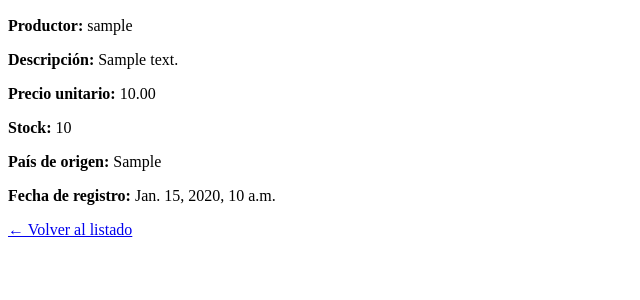
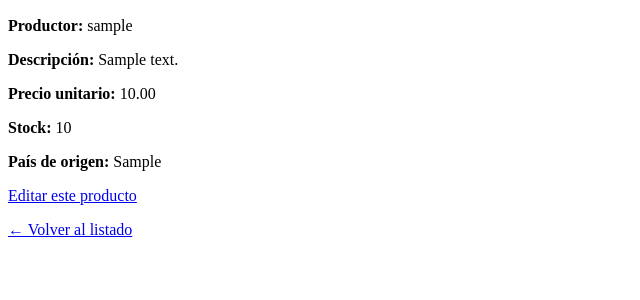
Before and after one commit to gcarrillov/Puerto-Cosecha, a Django app: page /producto/1/ in a window 1280 px wide. Shown: the part 158-458 px from the top of the page, without its empty margins (0-640 px from the left). Run offline with Django 5.2, Linux system fonts and the light colour scheme; a user stored in the database is signed in; tables that the repository leaves empty hold one stand-in row (values such as "Sample post").

Commit message:
agregando mejoras para los templates (parte del desarrollo y corroboracion del backend

```diff
--- a/productos/urls.py
+++ b/productos/urls.py
@@ -1,7 +1,14 @@
 from django.urls import path
-from .views import lista_productos, detalle_producto
+from .views import (
+    lista_productos,
+    detalle_producto,
+    crear_producto,
+    editar_producto,
+)
 
 urlpatterns = [
     path('', lista_productos, name='lista_productos'),
     path('producto/<int:pk>/', detalle_producto, name='detalle_producto'),
+    path('producto/nuevo/', crear_producto, name='crear_producto'),
+    path('producto/<int:pk>/editar/', editar_producto, name='editar_producto'),
 ]
--- a/productos/views.py
+++ b/productos/views.py
@@ -1,10 +1,73 @@
-from django.shortcuts import render, get_object_or_404
+from django.shortcuts import render, get_object_or_404, redirect
+from django.contrib.auth.decorators import login_required
+from django.http import HttpResponseForbidden
+
 from .models import Producto
+from .forms import ProductoForm
+
 
 def lista_productos(request):
+    """
+    Lista pública de productos.
+    """
     productos = Producto.objects.all()
     return render(request, 'productos/lista.html', {'productos': productos})
 
+
 def detalle_producto(request, pk):
+    """
+    Detalle de un producto individual.
+    """
     producto = get_object_or_404(Producto, pk=pk)
     return render(request, 'productos/detalle.html', {'producto': producto})
+
+
+def es_productor(user):
+    """
+    Helper para verificar si el usuario autenticado es productor.
+    """
+    return hasattr(user, 'perfil') and user.perfil.rol == 'productor'
+
+
+@login_required
+def crear_producto(request):
+    """
+    Vista para que un productor cree un nuevo producto.
+    """
+    if not es_productor(request.user):
+        return HttpResponseForbidden("No tienes permiso para crear productos.")
+
+    if request.method == 'POST':
+        form = ProductoForm(request.POST)
+        if form.is_valid():
+            producto = form.save(commit=False)
+            # Asignamos el productor desde el perfil del usuario logueado
+            producto.productor = request.user.perfil
+            producto.save()
+            return redirect('lista_productos')
+    else:
+        form = ProductoForm()
+
+    return render(request, 'productos/form.html', {'form': form, 'accion': 'Crear'})
+
+
+@login_required
+def editar_producto(request, pk):
+    """
+    Vista para que un productor edite SOLO sus propios productos.
+    """
+    producto = get_object_or_404(Producto, pk=pk)
+
+    # Solo el productor dueño puede editarlo
+    if not es_productor(request.user) or producto.productor != request.user.perfil:
+        return HttpResponseForbidden("No tienes permiso para editar este producto.")
+
+    if request.method == 'POST':
+        form = ProductoForm(request.POST, instance=producto)
+        if form.is_valid():
+            form.save()
+            return redirect('detalle_producto', pk=producto.pk)
+    else:
+        form = ProductoForm(instance=producto)
+
+    return render(request, 'productos/form.html', {'form': form, 'accion': 'Editar'})
--- a/templates/productos/detalle.html
+++ b/templates/productos/detalle.html
@@ -10,7 +10,12 @@
 <p><strong>Precio unitario:</strong> {{ producto.precio_unitario }}</p>
 <p><strong>Stock:</strong> {{ producto.stock }}</p>
 <p><strong>País de origen:</strong> {{ producto.pais_origen }}</p>
-<p><strong>Fecha de registro:</strong> {{ producto.fecha_registro }}</p>
+
+{% if user.is_authenticated and user.perfil == producto.productor %}
+    <p>
+        <a href="{% url 'editar_producto' producto.pk %}">Editar este producto</a>
+    </p>
+{% endif %}
 
 <a href="{% url 'lista_productos' %}">← Volver al listado</a>
 {% endblock %}
--- a/templates/productos/lista.html
+++ b/templates/productos/lista.html
@@ -6,6 +6,10 @@
 <h2>Productos disponibles</h2>
 
 <ul>
+    {% if user.is_authenticated and user.perfil.rol == 'productor' %}
+    <p><a href="{% url 'crear_producto' %}">Crear nuevo producto</a></p>
+    {% endif %}
+
     {% for p in productos %}
         <li>
             <a href="{% url 'detalle_producto' p.pk %}">
```
Also changed, not shown: productos/forms.py (added, +8 -0 lines), templates/productos/form.html (added, +15 -0 lines).
